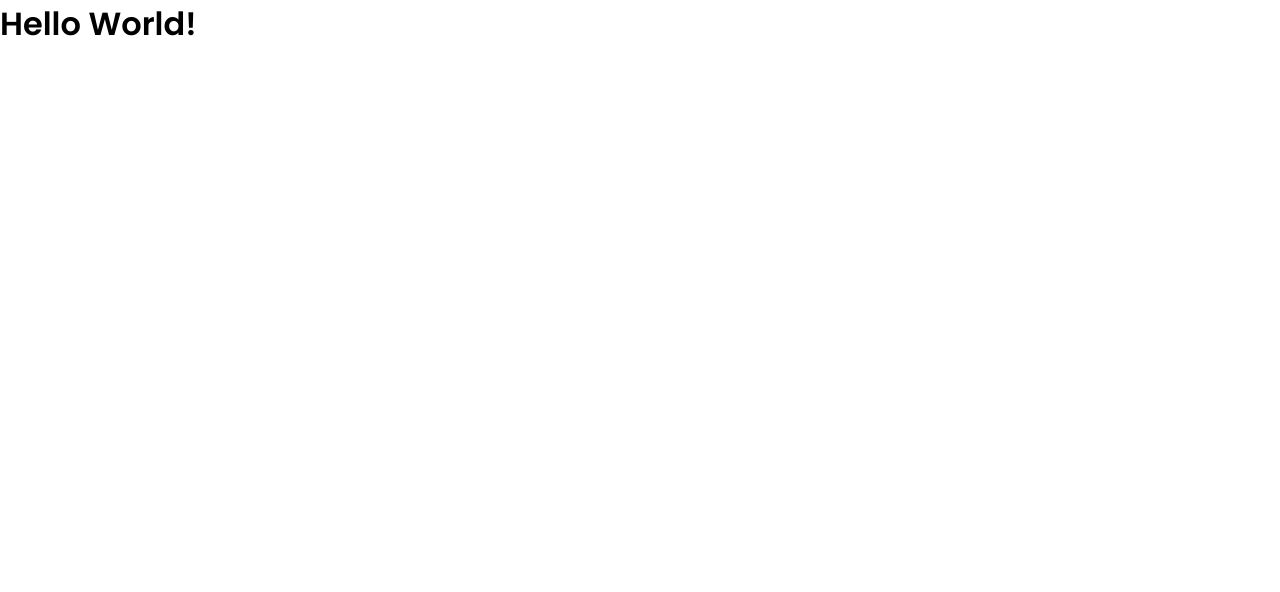
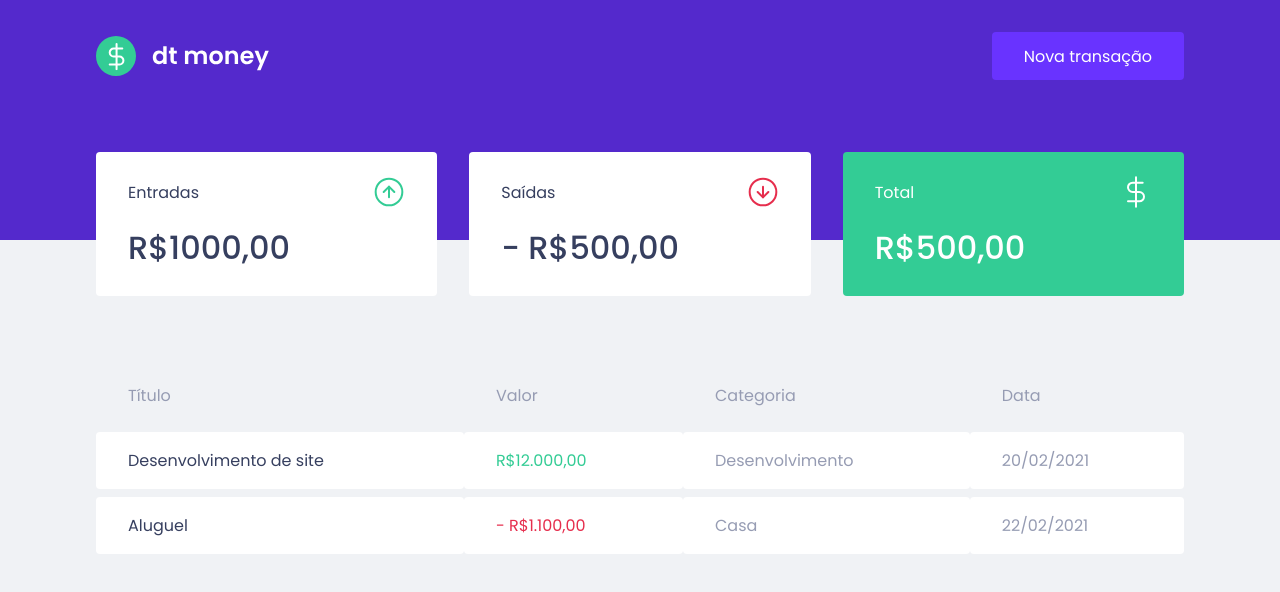
Before and after one commit to Victornfb/dtmoney, a React (Create React App) app: page / in a window 1280 px wide. Shown: the top 592 px of the page. Built offline with nearby package versions, Linux system fonts and the light colour scheme.

Commit message:
Dashboard front-end

```diff
--- a/public/index.html
+++ b/public/index.html
@@ -10,7 +10,7 @@
 
     <link rel="shortcut icon" href="favicon.png" type="image/png">
 
-    <link href="https://fonts.googleapis.com/css2?family=Poppins:wght@400;600&display=swap" rel="stylesheet">
+    <link href="https://fonts.googleapis.com/css2?family=Poppins:wght@400;500;600&display=swap" rel="stylesheet">
   </head>
   <body>
     <noscript>You need to enable JavaScript to run this app.</noscript>
--- a/src/App.tsx
+++ b/src/App.tsx
@@ -1,9 +1,13 @@
 import { GlobalStyle } from './styles/global'
+import { Header } from './components/Header'
+import { Dashboard } from './components/Dashboard'
+
 export function App() {
   return (
-    <div className="App">
+    <>
       <GlobalStyle />
-      <h1>Hello World!</h1>
-    </div>
+      <Header />
+      <Dashboard />
+    </>
   );
 }
--- /dev/null
+++ b/src/components/Dashboard/index.tsx
@@ -0,0 +1,13 @@
+import React from "react";
+import { Summary } from "../Summary";
+import { TransactionsTable } from "../TransactionsTable";
+import { Container } from "./styles";
+
+export function Dashboard() {
+  return (
+    <Container>
+      <Summary />
+      <TransactionsTable />
+    </Container>
+  );
+}
--- /dev/null
+++ b/src/components/Dashboard/styles.ts
@@ -0,0 +1,7 @@
+import styled from "styled-components";
+
+export const Container = styled.main`
+  max-width: 1120px;
+  margin: 0 auto;
+  padding: 2.5rem 1rem;
+`;
--- /dev/null
+++ b/src/components/Header/index.tsx
@@ -0,0 +1,15 @@
+import LogoImg from '../../assets/logo.svg'
+import { Container, Content } from './styles'
+
+export function Header() {
+  return (
+    <Container>
+      <Content>
+        <img src={LogoImg} alt="dt money" />
+        <button type="button">
+          Nova transação
+        </button>
+      </Content>
+    </Container>
+  );
+}
--- /dev/null
+++ b/src/components/Header/styles.ts
@@ -0,0 +1,31 @@
+import styled from 'styled-components'
+
+export const Container = styled.header`
+  background: var(--blue);
+`;
+
+export const Content = styled.div`
+  max-width: 1120px;
+  margin: 0 auto;
+
+  padding: 2rem 1rem 10rem;
+  display: flex;
+  align-items: center;
+  justify-content: space-between;
+
+  button {
+    font-size: 1rem;
+    color: #fff;
+    background-color: var(--blue-light);
+    border: 0;
+    padding: 0 2rem;
+    border-radius: 0.25rem;
+    height: 3rem;
+
+    transition: filter 0.2s;
+
+    &:hover {
+      filter: brightness(0.9);
+    }
+  }
+`;
--- /dev/null
+++ b/src/components/Summary/index.tsx
@@ -0,0 +1,32 @@
+import incomeImg from '../../assets/income.svg';
+import outcomeImg from '../../assets/outcome.svg';
+import totalImg from '../../assets/total.svg';
+import { Container } from "./styles";
+
+export function Summary() {
+  return(
+    <Container>
+      <div>
+        <header>
+          <p>Entradas</p>
+          <img src={incomeImg} alt="Entradas" />
+        </header>
+        <strong>R$1000,00</strong>
+      </div>
+      <div>
+        <header>
+          <p>Saídas</p>
+          <img src={outcomeImg} alt="Saídas" />
+        </header>
+        <strong>- R$500,00</strong>
+      </div>
+      <div className="highlight-background">
+        <header>
+          <p>Total</p>
+          <img src={totalImg} alt="Total" />
+        </header>
+        <strong>R$500,00</strong>
+      </div>
+    </Container>
+  );
+}
--- /dev/null
+++ b/src/components/Summary/styles.ts
@@ -0,0 +1,34 @@
+import styled from "styled-components";
+
+export const Container = styled.div`
+  display: grid;
+  grid-template-columns: repeat(3, 1fr);
+  gap: 2rem;
+  margin-top: -8rem;
+
+  div {
+    background: var(--shape);
+    padding: 1.5rem 2rem;
+    border-radius: 0.25rem;
+    color: var(--text-title);
+
+    header {
+      display: flex;
+      align-items: center;
+      justify-content: space-between;
+    }
+
+    strong {
+      display: block;
+      margin-top: 1rem;
+      font-size: 2rem;
+      font-weight: 500;
+      line-height: 3rem;
+    }
+
+    &.highlight-background {
+      background: var(--green);
+      color: #fff;
+    }
+  }
+`;
--- /dev/null
+++ b/src/components/TransactionsTable/index.tsx
@@ -0,0 +1,33 @@
+import { Container } from "./styles";
+
+export function TransactionsTable() {
+  return (
+    <Container>
+      <table>
+        <thead>
+          <tr>
+            <th>Título</th>
+            <th>Valor</th>
+            <th>Categoria</th>
+            <th>Data</th>
+          </tr>
+        </thead>
+
+        <tbody>
+          <tr>
+            <td>Desenvolvimento de site</td>
+            <td className="deposit">R$12.000,00</td>
+            <td>Desenvolvimento</td>
+            <td>20/02/2021</td>
+          </tr>
+          <tr>
+            <td>Aluguel</td>
+            <td className="withdraw">- R$1.100,00</td>
+            <td>Casa</td>
+            <td>22/02/2021</td>
+          </tr>
+        </tbody>
+      </table>
+    </Container>
+  );
+}
--- /dev/null
+++ b/src/components/TransactionsTable/styles.ts
@@ -0,0 +1,38 @@
+import styled from "styled-components";
+
+export const Container = styled.div`
+  margin-top: 4rem;
+
+  table {
+    width: 100%;
+    border-spacing: 0 0.5rem;
+
+    th {
+      color: var(--text-body);
+      font-weight: 400;
+      padding: 1rem 2rem;
+      text-align: left;
+      line-height: 1.5rem;
+    }
+
+    td {
+      padding: 1rem 2rem;
+      border: 0;
+      background-color: var(--shape);
+      color: var(--text-body);
+      border-radius: 0.25rem;
+
+      &:first-child {
+        color: var(--text-title);
+      }
+
+      &.deposit {
+        color: var(--green);
+      }
+
+      &.withdraw {
+        color: var(--red);
+      }
+    }
+  }
+`
--- a/src/styles/global.ts
+++ b/src/styles/global.ts
@@ -34,7 +34,7 @@
   }
 
   body {
-    background-color: var(---background);
+    background-color: var(--background);
     -webkit-font-smoothing: antialiased;
   }
 
```
